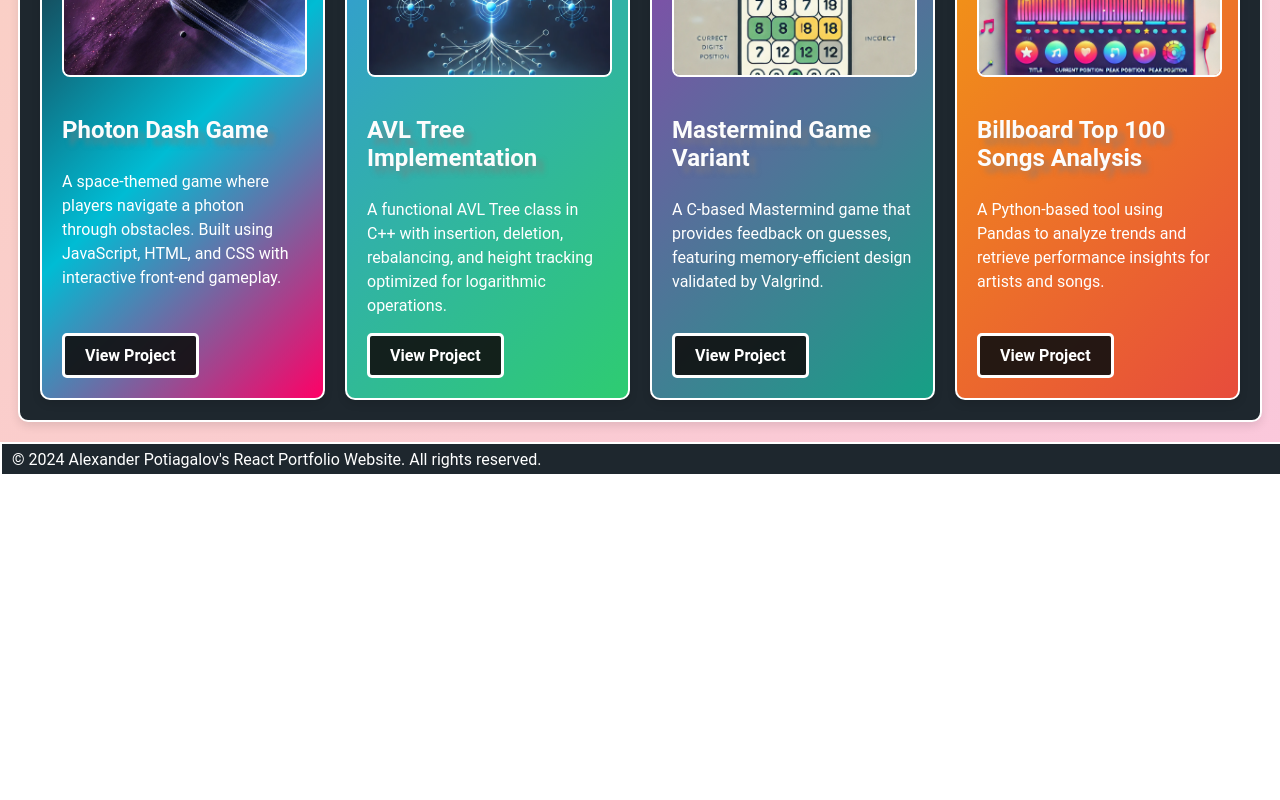
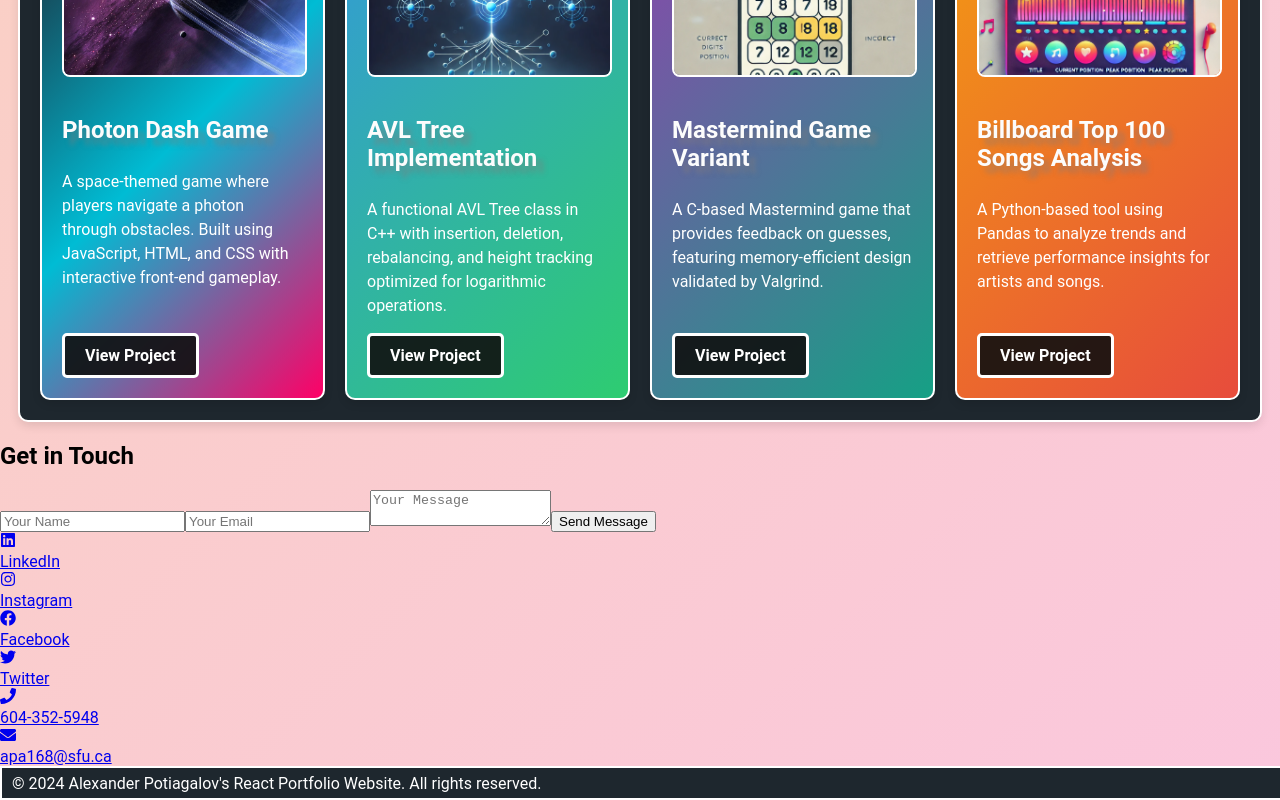
Before and after one commit to AlexanderPotiagalov/AlexanderPotiagalov.github.io, a React (Vite) app: page / in a window 1280 px wide. Shown: the part 1469-2269 px from the top of the page. Before the commit the page ends 1945 px from the top, so only its background shows below. Built offline with nearby package versions, Linux system fonts and the light colour scheme.

Commit message:
Updated ContactMeForm.jsx and imported it to App.jsx

```diff
--- a/src/App.jsx
+++ b/src/App.jsx
@@ -3,6 +3,7 @@ import Header from "./Header.jsx";
 import ProfilePicture from "./PortfolioPicture.jsx";
 import Experience from "./Experience.jsx";
 import Projects from "./Projects.jsx";
+import Contact from "./ContactMeForm.jsx";
 import Footer from "./Footer.jsx";
 import "./index.css";
 
@@ -19,6 +20,9 @@ function App() {
       <section id="projects">
         <Projects />
       </section>
+      <section id="contact-me">
+        <Contact />
+      </section>
       <Footer />
     </div>
   );
--- /dev/null
+++ b/src/ContactMeForm.jsx
@@ -0,0 +1,118 @@
+import React, { useState } from "react";
+import {
+  FaLinkedin,
+  FaInstagram,
+  FaFacebook,
+  FaTwitter,
+  FaPhone,
+  FaEnvelope,
+} from "react-icons/fa";
+
+function ContactMeForm() {
+  const [formData, setFormData] = useState({
+    name: "",
+    email: "",
+    message: "",
+  });
+
+  const handleChange = (e) => {
+    setFormData({ ...formData, [e.target.name]: e.target.value });
+  };
+
+  const handleSubmit = (e) => {
+    e.preventDefault();
+    alert("Form submitted! (You can integrate Formspree here)");
+  };
+
+  const contactInfo = [
+    {
+      name: "LinkedIn",
+      link: "https://www.linkedin.com/in/alexander-potiagalov/",
+      icon: <FaLinkedin />,
+      className: "linkedin-btn",
+    },
+    {
+      name: "Instagram",
+      link: "https://www.instagram.com/a_lex_pot/?hl=en",
+      icon: <FaInstagram />,
+      className: "instagram-btn",
+    },
+    {
+      name: "Facebook",
+      link: "https://www.facebook.com/alexander.potiagalov.7/",
+      icon: <FaFacebook />,
+      className: "facebook-btn",
+    },
+    {
+      name: "Twitter",
+      link: "https://x.com/a_lex_pot",
+      icon: <FaTwitter />,
+      className: "twitter-btn",
+    },
+    {
+      name: "Phone",
+      icon: <FaPhone />,
+      displayText: "604-352-5948",
+      className: "phone-btn",
+    },
+    {
+      name: "Email",
+      icon: <FaEnvelope />,
+      displayText: "apa168@sfu.ca",
+      className: "email-btn",
+    },
+  ];
+
+  return (
+    <section id="contact-me" className="contact-section">
+      <h2 className="contact-heading">Get in Touch</h2>
+
+      {/* Contact Form */}
+      <form className="contact-form" onSubmit={handleSubmit}>
+        <input
+          type="text"
+          name="name"
+          placeholder="Your Name"
+          required
+          onChange={handleChange}
+        />
+        <input
+          type="email"
+          name="email"
+          placeholder="Your Email"
+          required
+          onChange={handleChange}
+        />
+        <textarea
+          name="message"
+          placeholder="Your Message"
+          required
+          onChange={handleChange}
+        ></textarea>
+        <button type="submit" className="animated-gradient-button">
+          Send Message
+        </button>
+      </form>
+
+      {/* Contact Links */}
+      <div className="contact-container">
+        {contactInfo.map((info, index) => (
+          <a
+            key={index}
+            href={info.link || "#"}
+            target="_blank"
+            rel="noopener noreferrer"
+            className={`contact-btn ${info.className}`}
+          >
+            <div className="contact-icon">{info.icon}</div>
+            <span className="contact-text">
+              {info.displayText || info.name}
+            </span>
+          </a>
+        ))}
+      </div>
+    </section>
+  );
+}
+
+export default ContactMeForm;
```
